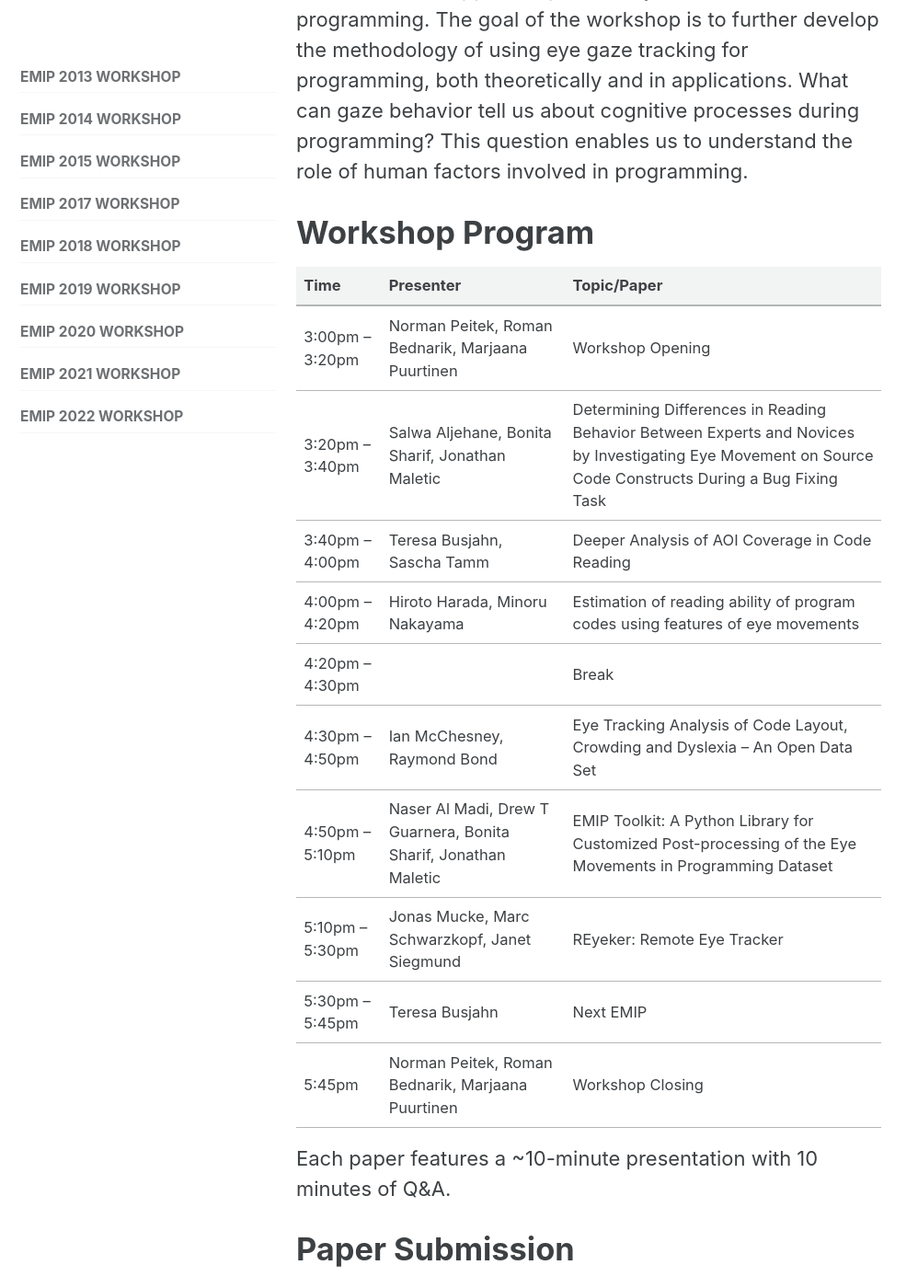
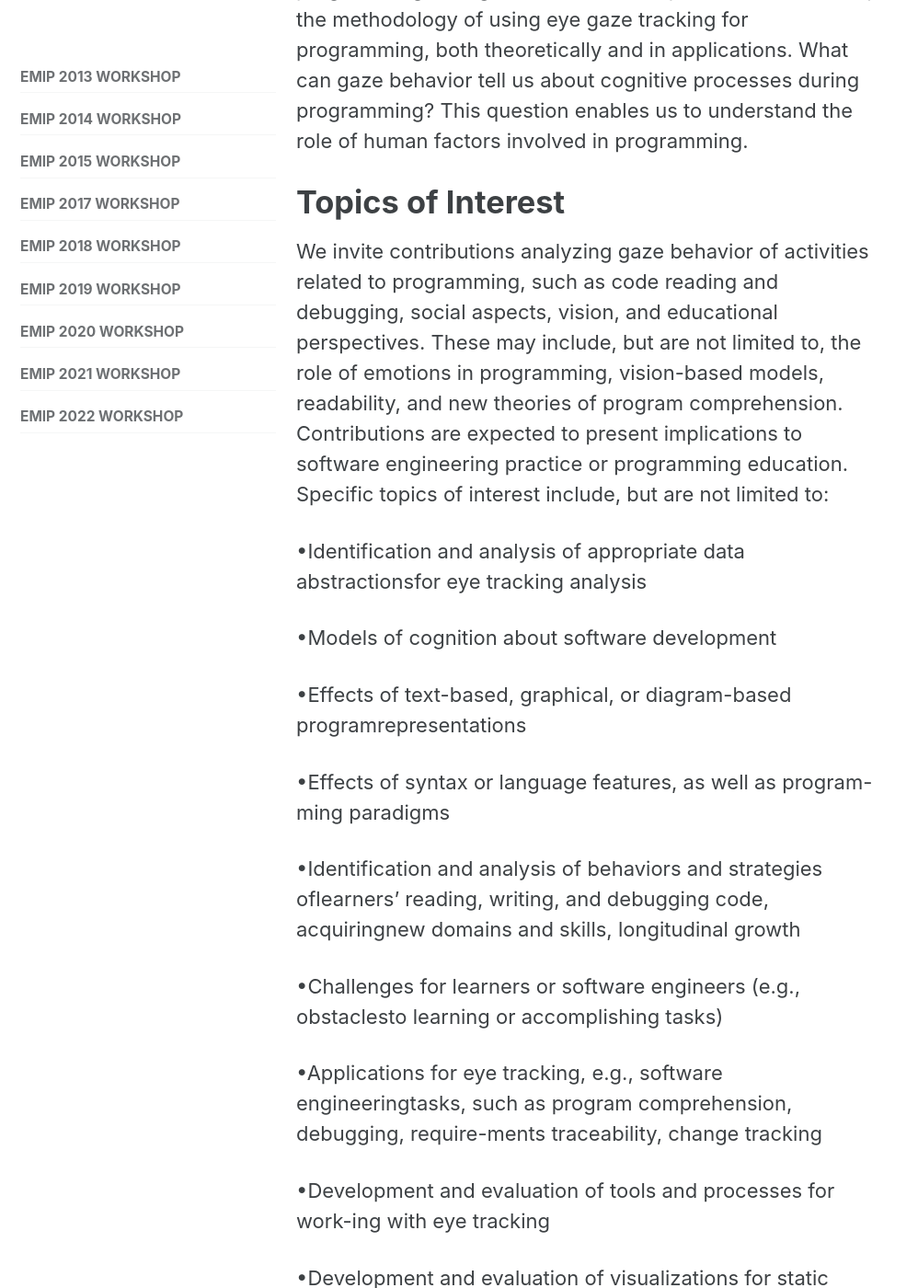
Before and after one commit to EMIPws/emipws.github.io, a Jekyll site: the page built from pages/workshop/emip-2022.md, in a window 1280 px wide and 1400 px high, scrolled down 549 px. Shown: the whole window at 92% size, without its empty margins (0-998 px from the left). Built offline with Jekyll 4.4.1, drawn with Linux system fonts in a browser that asks for light colours; cached includes are drawn as plain includes; some of the changed text lies outside the part shown.

Commit message:
Update emip-2022.md

```diff
--- a/pages/workshop/emip-2022.md
+++ b/pages/workshop/emip-2022.md
@@ -7,49 +7,77 @@ sidebar:
   nav: "emip-2022"
 ---
 
-The Ninth International Workshop on Eye Movements in Programming (EMIP) will be held virtually on **May 21th - May 29 2022 (TBD)** from [3pm to 6pm (CEST)](https://www.timeanddate.com/worldclock/fixedtime.html?msg=EMIP+2021&iso=20210527T15&p1=317&ah=3). It is co-located with the [13th ACM Symposium on Eye Tracking Research and Applications (ETRA 2021)](http://etra.acm.org/2021/).
+The Tenth International Workshop on Eye Movements in Programming 2022 will be held on **May 21th - May 29 2022 (TBD)**. It is co-located with the [44th International Conference on Software Engineering (ICSE 2022)](https://conf.researchr.org/home/icse-2022/).
 
 The study of eye gaze data has great potential for research in computer programming, computing education, and software engineering practice. The Eighth International Workshop on Eye Movements in Programming (EMIP 2021) will again focus on advancing the methodological, theoretical, and applied aspects of eye movements in programming. The goal of the workshop is to further develop the methodology of using eye gaze tracking for programming, both theoretically and in applications. What can gaze behavior tell us about cognitive processes during programming? This question enables us to understand the role of human factors involved in programming.
 
-# Workshop Program
+# Topics of Interest
+We invite contributions analyzing gaze behavior of activities related to programming, such as code reading and debugging, social aspects, vision, and educational perspectives. These may include, but are not limited to, the role of emotions in programming, vision-based models, readability, and new theories of program comprehension. Contributions are expected to present implications to software engineering practice or programming education. Specific topics of interest include, but are not limited to:
 
-| Time | Presenter | Topic/Paper |
-|---|---|---|
-| 3:00pm – 3:20pm | Norman Peitek, Roman Bednarik, Marjaana Puurtinen | Workshop Opening |
-| 3:20pm – 3:40pm | Salwa Aljehane, Bonita Sharif, Jonathan Maletic | Determining Differences in Reading Behavior Between Experts and Novices by Investigating Eye Movement on Source Code Constructs During a Bug Fixing Task |
-| 3:40pm – 4:00pm | Teresa Busjahn, Sascha Tamm | Deeper Analysis of AOI Coverage in Code Reading |
-| 4:00pm – 4:20pm | Hiroto Harada, Minoru Nakayama | Estimation of reading ability of program codes using features of eye movements |
-| 4:20pm – 4:30pm |  | Break |
-| 4:30pm – 4:50pm | Ian McChesney, Raymond Bond | Eye Tracking Analysis of Code Layout, Crowding and Dyslexia – An Open Data Set |
-| 4:50pm – 5:10pm | Naser Al Madi, Drew T Guarnera, Bonita Sharif, Jonathan Maletic | EMIP Toolkit: A Python Library for Customized Post-processing of the Eye Movements in Programming Dataset |
-| 5:10pm – 5:30pm | Jonas Mucke, Marc Schwarzkopf, Janet Siegmund | REyeker: Remote Eye Tracker |
-| 5:30pm – 5:45pm | Teresa Busjahn | Next EMIP |
-| 5:45pm | Norman Peitek, Roman Bednarik, Marjaana Puurtinen | Workshop Closing |
+•Identification and analysis of appropriate data abstractionsfor eye tracking analysis
 
-Each paper features a ~10-minute presentation with 10 minutes of Q&A.
+•Models of cognition about software development
 
-# Paper Submission
-Details on how to submit a paper are in the [call for papers](/workshop/emip-2021-call-for-papers).
+•Effects of text-based, graphical, or diagram-based programrepresentations
+
+•Effects of syntax or language features, as well as program-ming paradigms
+
+•Identification and analysis of behaviors and strategies oflearners’ reading, writing, and debugging code, acquiringnew domains and skills, longitudinal growth
+
+•Challenges for learners or software engineers (e.g., obstaclesto learning or accomplishing tasks)
+
+•Applications for eye tracking, e.g., software engineeringtasks, such as program comprehension, debugging, require-ments traceability, change tracking
+
+•Development and evaluation of tools and processes for work-ing with eye tracking
+
+•Development and evaluation of visualizations for static anddynamic program execution
+
+•Applications offering programming assistance or accessibil-ity using eye tracking devices, data, and analyses
+
+•Combinations of eye tracking with other sensing modalities,such as fMRI, EEG, GSR, or fNIRS
+
+•Multi-person eye tracking, e.g., during pair programming orcollaborative problem solving
+
+•Eye gaze datasets and source code amenable to eye gazestudies
+
+•Analyses of pre-existing eye gaze datasets, e.g. the EMIP dataset
+
+•Development of platforms, tools, and methods which enablereproducible experiments
+
+# Venue and Dates
+The Workshop will be held in Pittsburgh, USA at the 44th International Conference on Software Engineering (ICSE 2022)
+
+ICSE 2022 website: [https://conf.researchr.org/home/icse-2022/](https://conf.researchr.org/home/icse-2022/)
+
+Virtual option will be available.
+
+Important dates:
+
+• Deadline for papers: 14 January 2022
+
+• Notification to authors: 25 February 2022
+
+• Camera-ready Deadline: 18 March 2022
+
+• Workshop: May 21–29, 2022 (exact day TBD)
+
+
+# Submissions and Presentations
+One half of the workshop will be devoted to presenting new research results. The other will focus on facilitating discussion, teaching practical skills, and growing the community. We invite three types of contributions: new research results (up to 8 pages), newideas (4 pages), and demos (2 pages). Page limits include references.
+
+Submissions must be written in English and should be submittedthrough EasyChair:(https://easychair.org/conferences/?conf=emip2022).Formatting instructions are available at https://www.acm.org/publications/proceedings-template for both LaTeX and Word users. LaTeX users must use the provided acmart.cls and ACM-Reference-Format.bst without modification, enable the conference format inthe preamble of the document:
+
+\documentclass[sigconf, review, anonymous]{acmart}
+
+And use the ACM reference format for the bibliography:
+
+\bibliographystyle{ACM-Reference-Format}
+
+The review option adds line numbers, thereby allowing refereesto refer to specific lines in their comments. Each submission will be reviewed by at least two members of the program committee. Workshop proceedings will be prepared by IEEE CPS and publishedby ACM.The official publication date of the workshop proceedings is thedate the proceedings are made available in the ACM Library. Thisdate may be up to two weeks prior to the first day of ICSE 2022. The official publication date affects the deadline for any patent filings related to published work. If a submission is accepted, at least oneauthor of the paper is required to attend the workshop and present the paper.
 
 Follow us on [Twitter](https://twitter.com/emipws) or [Facebook](https://www.facebook.com/emipws/) for news and updates.
 
 # Workshop Organizers
-- [Norman Peitek](http://peitek.com/), Leibniz Institute for Neurobiology
-- [Roman Bednarik](http://cs.joensuu.fi/~rbednari/), University of Eastern Finland
-- [Marjaana Puurtinen](https://www.utu.fi/en/people/marjaana-puurtinen), University of Turku
-
-# Program Committee
-- Teresa Busjahn, Hochschule für Technik und Wirtschaft Berlin
-- Martha Crosby, University of Hawaii
-- Fabian Deitelhoff, Fachhochschule Dortmund
-- Michael Dodd, University of Nebraska, Lincoln
-- Dror Feitelson, Hebrew University
-- Yann-Gaël Guéhéneuc, École Polytechnique de Montréal
-- Martin Konôpka, Kempelen Institute of Intelligent Technologies in Bratislava
-- Jonathan Maletic, Kent State University
-- Ian McChesney, Ulster University
-- Christian Newman, Rochester Institute of Technology
-- Unaizah Obaidellah, University of Malaya
-- James Paterson, Glasgow Caledonian University
-- Bonita Sharif, University of Nebraska, Lincoln
-- Jozef Tvarozek, Slovak University of Technology in Bratislava
+- Naser Al Madi — Colby College, USA
+- Teresa Busjahn — HTW Berlin, Germany
+- Bonita Sharif — University of Nebraska - Lincoln, USA
```
